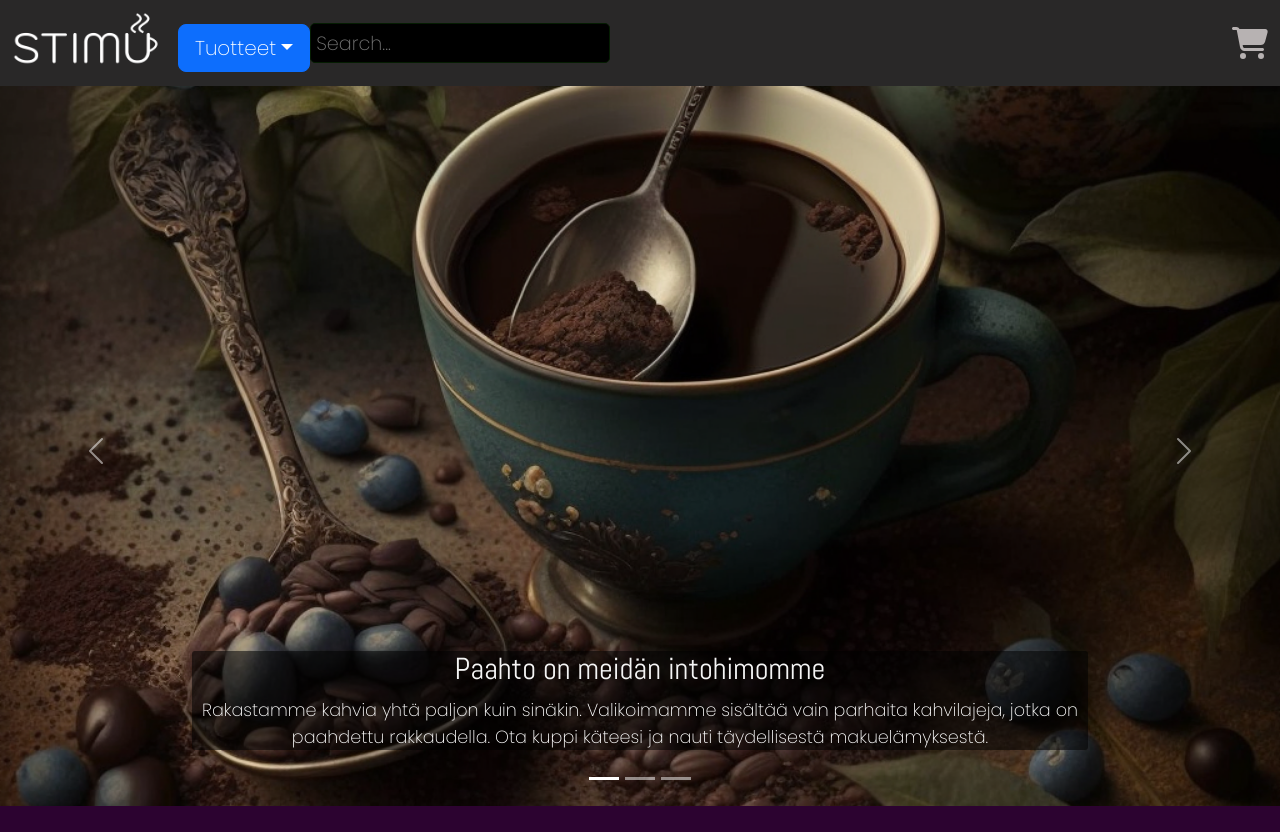
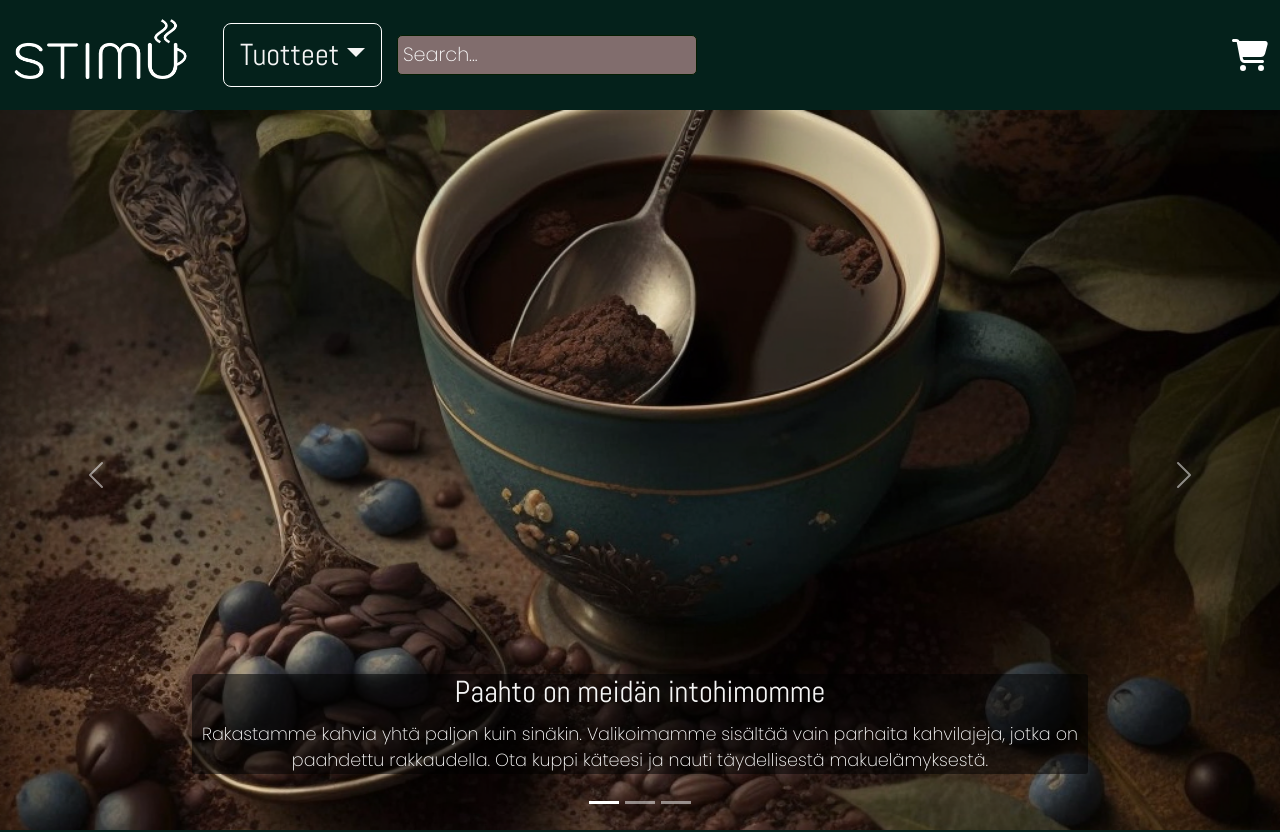
Before and after one commit to Stimu-Webshop/stimu-webshop.github.io, a React (Create React App) app in the folder caffeine-shop/: page / in a window 1280 px wide. Shown: the top 832 px of the page. Built offline with nearby package versions, Linux system fonts and the light colour scheme.

Commit message:
Styling for product menu and search bar

```diff
--- a/caffeine-shop/src/components/CategoryPage.js
+++ b/caffeine-shop/src/components/CategoryPage.js
@@ -13,7 +13,7 @@ export default function CategoryPage({pageid, header}) {
 
 
     useEffect(() => {
-        const PHP = "https://www.students.oamk.fi/~n2rusa00/Stimu/backendi/Web-Shop-Back/products/categories.php?category=" + category;
+        const PHP = `https://www.students.oamk.fi/~n2rusa00/Stimu/backendi/Web-Shop-Back/products/categories.php?category=${category}`;
         axios.get(PHP)
           .then(response => {
             setError(null);
--- a/caffeine-shop/src/components/Navbar.js
+++ b/caffeine-shop/src/components/Navbar.js
@@ -41,7 +41,7 @@ export default function Navbar() {
           <div className="collapse navbar-collapse" id="navbarNav">
             <ul className="navbar-nav">
               <div class="dropdown">
-                <button class="btn btn-primary btn-lg dropdown-toggle" type="button" id="dropdownMenuButton" data-bs-toggle="dropdown" aria-haspopup="true" aria-expanded="false">
+                <button class="btn btn-secondary btn-lg dropdown-toggle" type="button" id="dropdownMenuButton" data-bs-toggle="dropdown" aria-haspopup="true" aria-expanded="false">
                   Tuotteet
                 </button>
                 <div class="dropdown-menu" aria-labelledby="dropdownMenuButton">
--- a/caffeine-shop/src/styles/Footer.scss
+++ b/caffeine-shop/src/styles/Footer.scss
@@ -3,7 +3,7 @@
 footer {
     @include flexbox;
     flex-direction: row;
-    background-color: $deepPurple;
+    background-color: $dark;
     height: 250px;
 
     h1 {
--- a/caffeine-shop/src/styles/Navbar.scss
+++ b/caffeine-shop/src/styles/Navbar.scss
@@ -12,7 +12,7 @@
 }
 .navbar-brand {
     img {
-        width: 150px;
+        width: 180px;
         height: auto;
     }
 }
@@ -32,10 +32,29 @@
 
 .shoppingCart {
     font-size: 2em;
-    color: $greige;
+    color: white;
     margin-left: auto;
     :hover {
-        color: $accent;
+        color: $greige;
         cursor: pointer;
     }
 }
+.btn-secondary {
+    @include header-text;
+    background-color: $dark;
+    border-color: white;
+    margin: 15px;
+}
+.btn-secondary:hover, .btn-secondary:focus, .btn-secondary:active, .btn-secondary.active, .open>.dropdown-toggle.btn-secondary {
+    background-color: $light !important;
+    border-color: white;
+}
+.dropdown-menu {
+    background-color: $dark;
+        :hover {
+            background-color: $light;
+        }
+    .dropdown-item {
+        @include header-text;
+    }
+}
--- a/caffeine-shop/src/styles/Search.scss
+++ b/caffeine-shop/src/styles/Search.scss
@@ -14,6 +14,9 @@
     width: 300px;
     height: 40px;
     font-size: 1.2rem;
-    color: $text;
-    background-color: $secondary;
+    color: white;
+    background-color: $greige;
 }
+::placeholder {
+    color: white;
+}
--- a/caffeine-shop/src/styles/var.scss
+++ b/caffeine-shop/src/styles/var.scss
@@ -5,10 +5,12 @@ $secondary: #000000;
 $accent: #f5f5f5;
 $header-text: #f5f5f5;
 $text: #ffffff;
-$dark: #292828;
-$greige: #b7b2b2;
+$dark: #04211b;
+$light: #174d43;
+$greige: #816d6d;
 $offwhite: #ededed;
-$deepPurple: #2c0330;
+$deepPurple: #200721;
+
 
 @mixin flexbox {
     display: flex;
```
